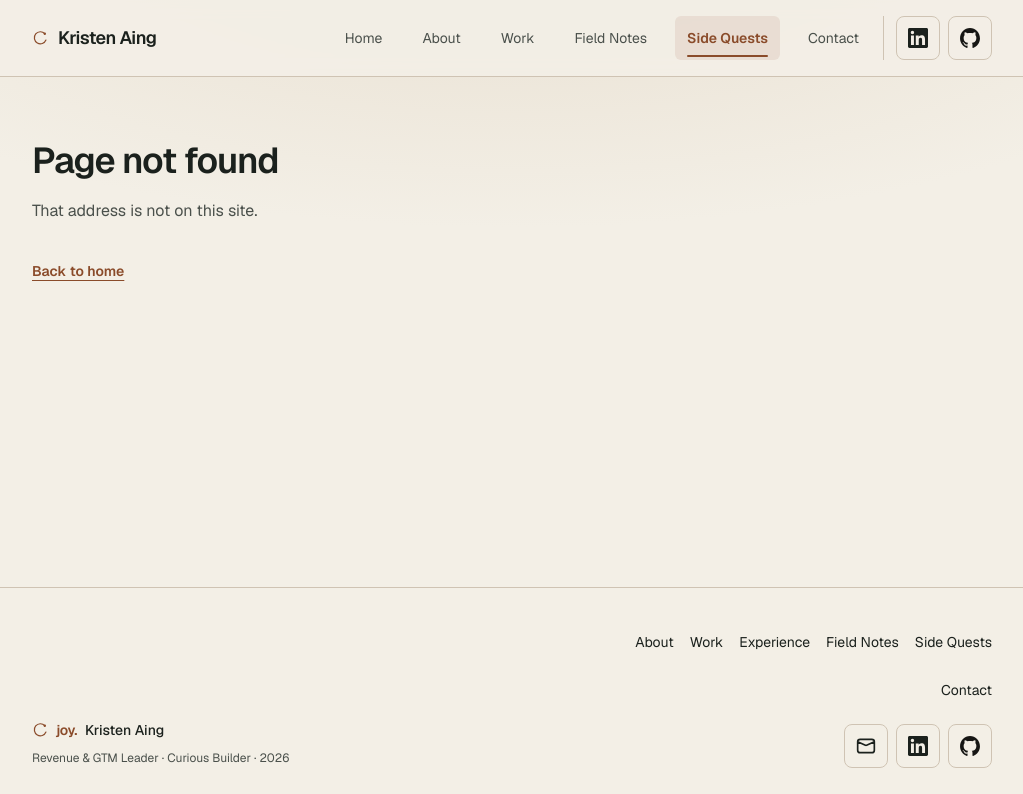
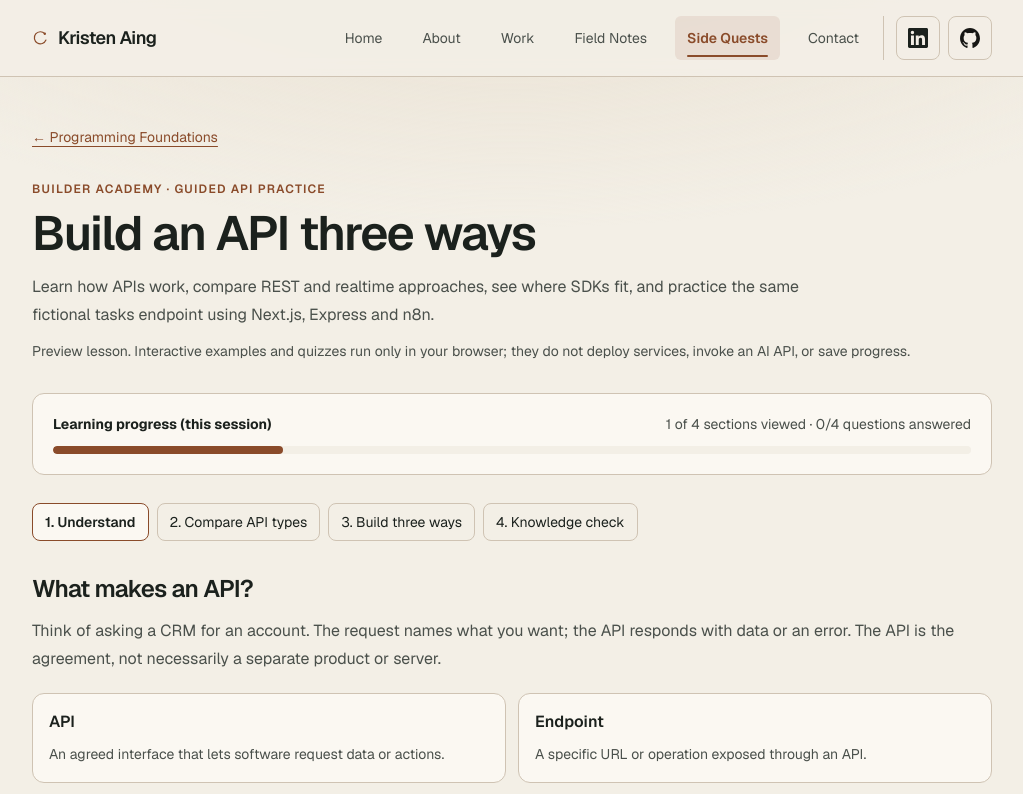
Before and after one commit to heyfunwhoa/byjoyaing-portfolio, a Next.js app: page /ai-academy/programming/api-lab in a window 1280 px wide. Before the commit this address had no page. Shown: the top 794 px of the page, without its empty margins (128-1151 px from the left). Built offline with nearby package versions, Linux system fonts and the light colour scheme.

Commit message:
feat(academy): add API lab route and content checks

```diff
--- /dev/null
+++ b/app/ai-academy/programming/api-lab/page.tsx
@@ -0,0 +1,14 @@
+import type { Metadata } from "next";
+import { ApiLab } from "@/components/ai-academy/api-lab";
+import { completePageMetadata } from "@/lib/page-metadata";
+import { robotsNoindex } from "@/lib/indexing";
+
+export const metadata: Metadata = completePageMetadata({
+  title: "API Types and SDKs Lab",
+  description: "Build an API three ways with Next.js, Express and n8n, and learn REST, GraphQL, webhooks, WebSockets and SDK fundamentals.",
+  robots: robotsNoindex,
+}, "/ai-academy/programming/api-lab");
+
+export default function ApiLabPage() {
+  return <ApiLab />;
+}
```
